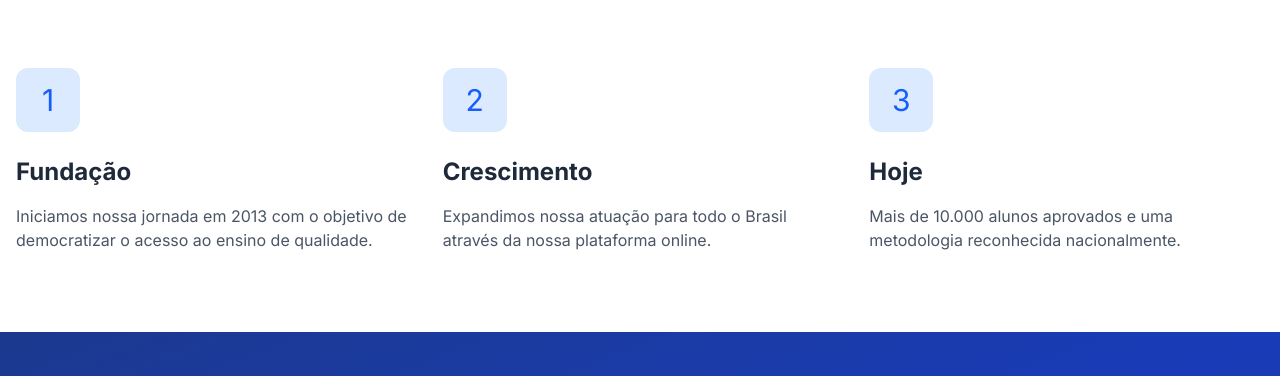
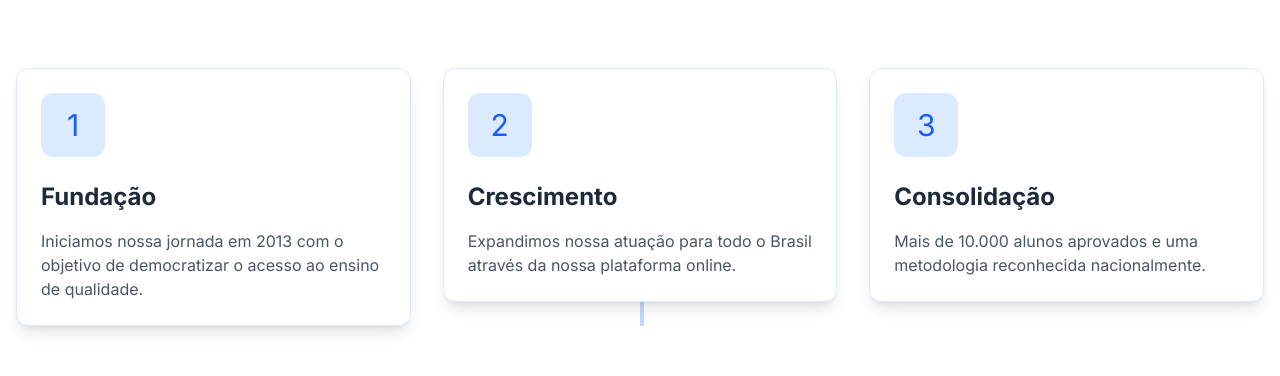
Before and after one commit to InovaSites/educcappe, a Next.js app: page /sobre in a window 1280 px wide. Shown: the part 662-1038 px from the top of the page. Built offline with nearby package versions, Linux system fonts and the light colour scheme.

Commit message:
adicionando boxes na sec historia da página sobre-nos

```diff
--- a/src/app/sobre/page.tsx
+++ b/src/app/sobre/page.tsx
@@ -35,33 +35,49 @@ export default function SobreNosPage() {
       <section className="py-20 bg-white">
         <div className="container mx-auto px-4">
           <h2 className="text-4xl font-bold text-center mb-16 text-gray-900">Nossa História</h2>
-          <div className="grid md:grid-cols-3 gap-8">
-            <div className="space-y-4">
+          <div className="relative">
+            {/* Linha do tempo */}
+            <div className="absolute left-[50%] top-0 bottom-0 w-1 bg-blue-200 hidden md:block" />
+
+            <div className="grid md:grid-cols-3 gap-8 relative">
+              {/* Item 1 */}
+              <div className="relative">
+                <div className="bg-white p-6 rounded-xl border border-blue-100 shadow-lg hover:shadow-xl transition-all">
                   <div className="w-16 h-16 bg-blue-100 rounded-xl flex items-center justify-center mb-6">
                     <span className="text-3xl text-blue-600">1</span>
                   </div>
                   <h3 className="text-2xl font-bold text-gray-800">Fundação</h3>
-              <p className="text-gray-600">
+                  <p className="text-gray-600 mt-4">
                     Iniciamos nossa jornada em 2013 com o objetivo de democratizar o acesso ao ensino de qualidade.
                   </p>
                 </div>
-            <div className="space-y-4">
+              </div>
+
+              {/* Item 2 */}
+              <div className="relative">
+                <div className="bg-white p-6 rounded-xl border border-blue-100 shadow-lg hover:shadow-xl transition-all">
                   <div className="w-16 h-16 bg-blue-100 rounded-xl flex items-center justify-center mb-6">
                     <span className="text-3xl text-blue-600">2</span>
                   </div>
                   <h3 className="text-2xl font-bold text-gray-800">Crescimento</h3>
-              <p className="text-gray-600">
+                  <p className="text-gray-600 mt-4">
                     Expandimos nossa atuação para todo o Brasil através da nossa plataforma online.
                   </p>
                 </div>
-            <div className="space-y-4">
+              </div>
+
+              {/* Item 3 */}
+              <div className="relative">
+                <div className="bg-white p-6 rounded-xl border border-blue-100 shadow-lg hover:shadow-xl transition-all">
                   <div className="w-16 h-16 bg-blue-100 rounded-xl flex items-center justify-center mb-6">
                     <span className="text-3xl text-blue-600">3</span>
                   </div>
-              <h3 className="text-2xl font-bold text-gray-800">Hoje</h3>
-              <p className="text-gray-600">
+                  <h3 className="text-2xl font-bold text-gray-800">Consolidação</h3>
+                  <p className="text-gray-600 mt-4">
                     Mais de 10.000 alunos aprovados e uma metodologia reconhecida nacionalmente.
                   </p>
+                </div>
+              </div>
             </div>
           </div>
         </div>
```
Lines whose indentation alone changed are shown as unchanged.
